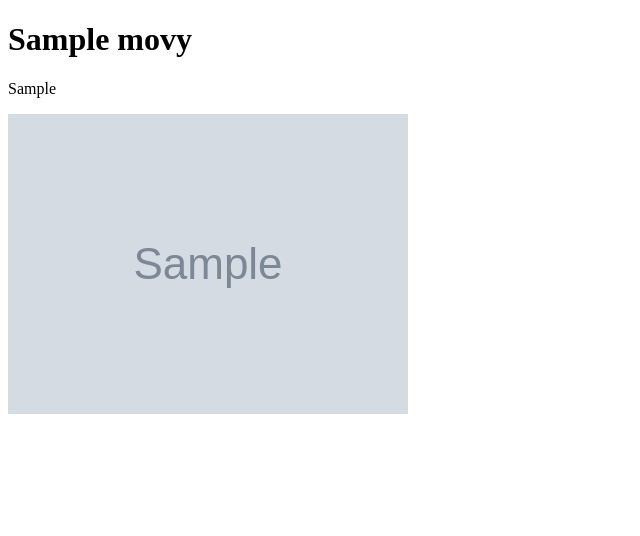
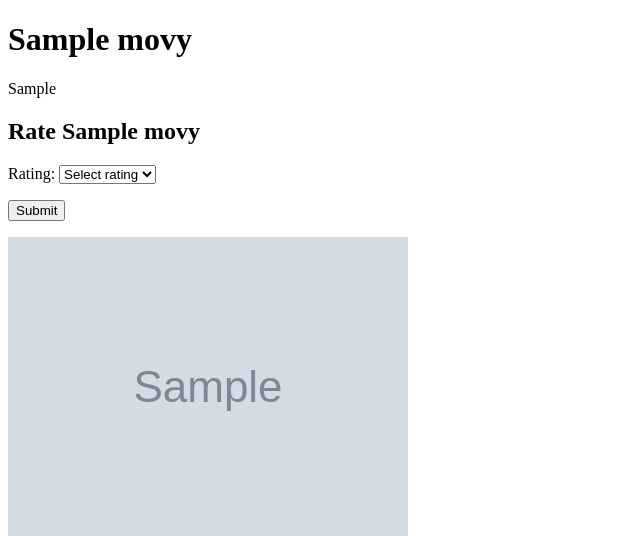
Before and after one commit to mitchhenline/movie_app, a Flask app: page /movies/1 in a window 1280 px wide. Shown: the top 536 px of the page, without its empty margins (0-640 px from the left). Run offline with Flask 2, Linux system fonts and the light colour scheme; the visitor is signed in with stand-in values (Sample User, id 1); tables that the repository leaves empty hold one stand-in row (values such as "Sample post"); grey boxes marked "Sample" are stand-in pictures.

Commit message:
all functional

```diff
--- a/crud.py
+++ b/crud.py
@@ -44,6 +44,9 @@ def get_user_by_id(user_id):
 def get_user_by_email(email):
     return User.query.filter(User.email == email).first()
 
+def update_rating(rating_id, new_score):
+    rating = Rating.query.get(rating_id)
+    rating.score = new_score
 
 
 if __name__ == "__main__":
--- a/server.py
+++ b/server.py
@@ -82,6 +82,38 @@ def process_login():
 
     return redirect('/')
 
+@app.route("/update_rating", methods=["POST"])
+def update_rating():
+    rating_id = request.json["rating_id"]
+    updated_score = request.json["updated_score"]
+    crud.update_rating(rating_id, updated_score)
+    db.session.commit()
+
+    return "Success"
+
+@app.route("/movies/<movie_id>/ratings", methods=["POST"])
+def create_rating(movie_id):
+    """Create a new rating for the movie."""
+
+    logged_in_email = session.get("user_email")
+    rating_score = request.form.get("rating")
+
+    if logged_in_email is None:
+        flash("You are not logged in. PLease log in to rate this movie.")
+    elif not rating_score:
+        flash("Please select a score for your rating.")
+    else:
+        user = crud.get_user_by_email(logged_in_email)
+        movie = crud.get_movie_by_id(movie_id)
+
+        rating = crud.create_rating(user, movie, int(rating_score))
+        db.session.add(rating)
+        db.session.commit()
+
+        flash(f"You rated this movie {rating_score} out of 5.")
+
+    return redirect(f"/movies/{movie_id}")
+
 if __name__ == "__main__":
     connect_to_db(app)
     app.run(host="0.0.0.0", debug=True)
--- a/templates/movie_details.html
+++ b/templates/movie_details.html
@@ -9,5 +9,21 @@
   {{ movie.overview }}
 </p>
 
+{% if session.get('user_email') %}
+<h2>Rate {{ movie.title }}</h2>
+<form action="/movies/{{ movie.movie_id }}/ratings" method="POST">
+  <p>
+    Rating:
+    <select name="rating">
+      <option value="">Select rating</option>
+      {% for num in range(6) %}
+        <option value="{{ num }}">{{ num }}</option>
+      {% endfor %}
+    </select>
+  </p>
+  <p><input type="submit"></p>
+</form>
+{% endif %}
+
 <img src="{{ movie.poster_path }}">
 {% endblock %}
```
Also changed, not shown: templates/user_details.html (+10 -3 lines).
